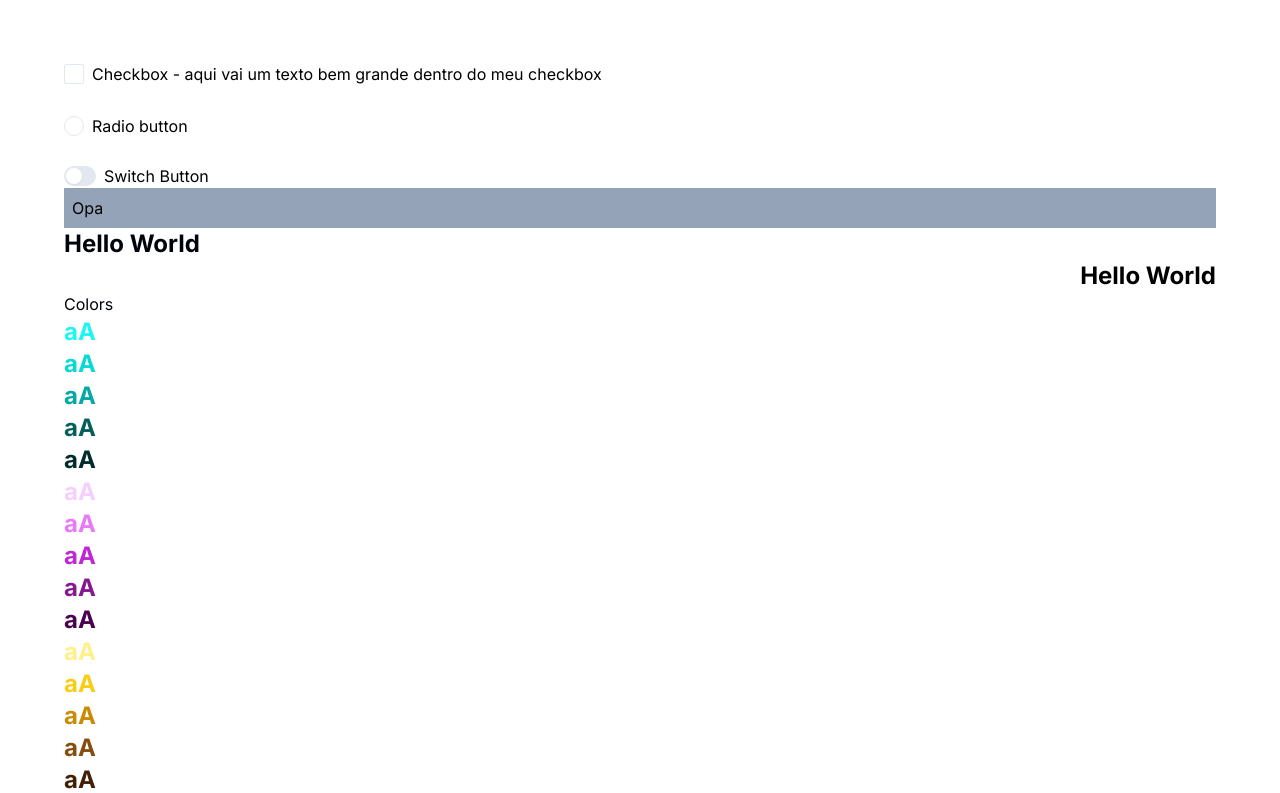
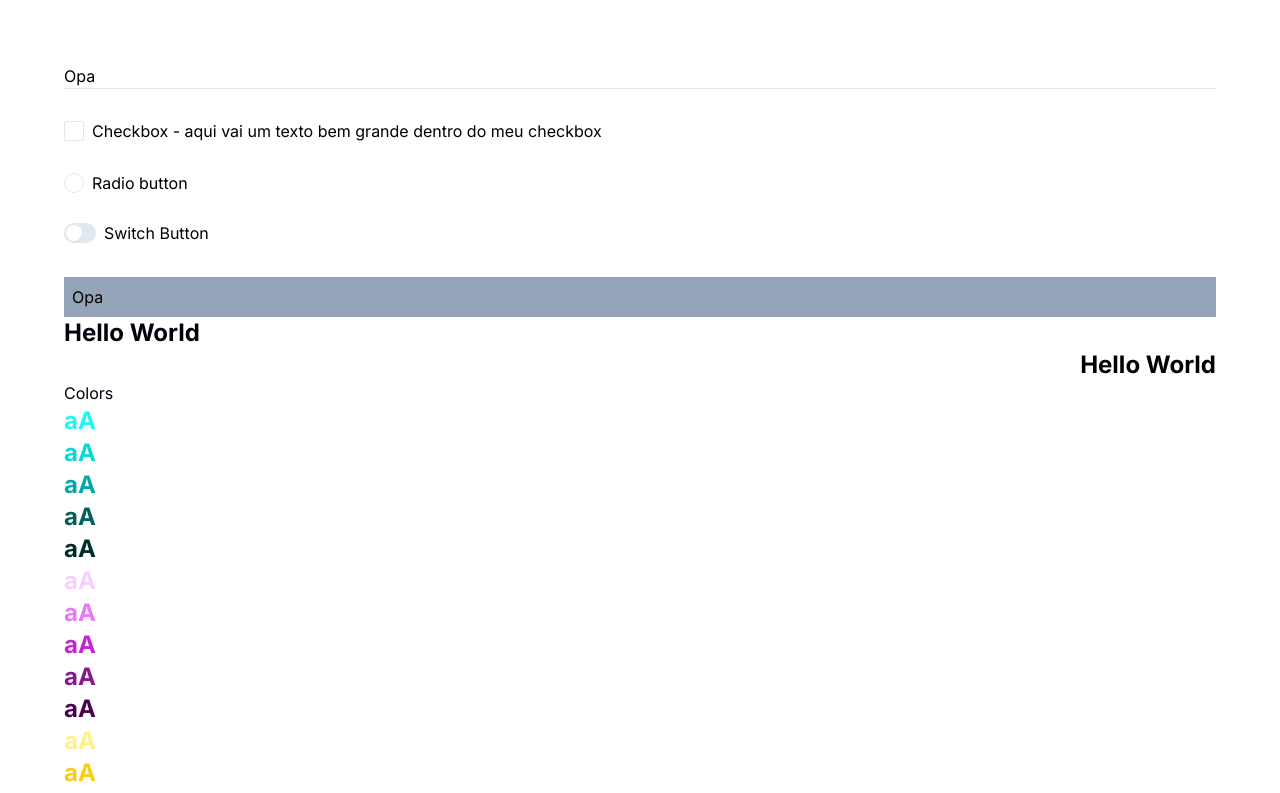
Before and after one commit to johnnyferreiradev/next-template, a Next.js app: page / in a window 1280 px wide. Shown: the top 793 px of the page. Built offline with nearby package versions, Linux system fonts and the light colour scheme.

Commit message:
Creating collapse component

```diff
--- a/src/app/page.tsx
+++ b/src/app/page.tsx
@@ -7,6 +7,7 @@ import Card from '@/components/atom/Card';
 import Checkbox from '@/components/atom/Checkbox';
 import Radio from '@/components/atom/Radio';
 import SwitchButton from '@/components/atom/SwitchButton';
+import Collapse from '@/components/atom/Collapse';
 
 import { TextColors } from '@/components/atom/Text/types';
 
@@ -17,6 +18,15 @@ export default function Home() {
 
   return (
     <main className="p-16">
+      <Collapse
+        collapseHeader="Opa"
+        isOpen={checked}
+        setIsOpen={() => setChecked(!checked)}
+        className="mb-8"
+      >
+        Conteúdo
+      </Collapse>
+
       <Checkbox
         checked={checked}
         onChange={() => setChecked(!checked)}
@@ -31,7 +41,9 @@ export default function Home() {
       >
         Radio button
       </Radio>
-      <SwitchButton id="switch">Switch Button</SwitchButton>
+      <SwitchButton id="switch" className="mb-8">
+        Switch Button
+      </SwitchButton>
 
       <Card className="p-2" color="grayscale400">
         Opa
--- /dev/null
+++ b/src/components/atom/Collapse/index.tsx
@@ -0,0 +1,33 @@
+import { useRef, useState, useEffect } from 'react';
+
+import { CollapseProps } from './types';
+
+import './styles.css';
+
+export default function Collapse({
+  isOpen,
+  setIsOpen,
+  children,
+  collapseHeader,
+  className = '',
+}: CollapseProps) {
+  const ref = useRef<HTMLDivElement>(null);
+
+  const [height, setHeight] = useState<number | undefined>(0);
+
+  useEffect(() => {
+    if (isOpen) setHeight(ref.current?.getBoundingClientRect().height);
+    else setHeight(0);
+  }, [isOpen]);
+
+  return (
+    <div className={`collapse-component ${className}`.trim()}>
+      <div className="collapse-component__header" onClick={setIsOpen}>
+        {collapseHeader}
+      </div>
+      <div className="collapse-component__content" style={{ height }}>
+        <div ref={ref}>{children}</div>
+      </div>
+    </div>
+  );
+}
--- /dev/null
+++ b/src/components/atom/Collapse/styles.css
@@ -0,0 +1,21 @@
+@tailwind base;
+@tailwind components;
+@tailwind utilities;
+
+@layer components {
+  .collapse-component {
+    @apply w-full;
+  }
+
+  .collapse-component__header {
+    @apply w-full border-b border-[var(--grayscale-color-200)] cursor-pointer;
+  }
+
+  .collapse-component__content {
+    @apply overflow-hidden transition-all;
+  }
+
+  .collapse-component__content > div {
+    @apply py-4;
+  }
+}
--- /dev/null
+++ b/src/components/atom/Collapse/types.ts
@@ -0,0 +1,7 @@
+export interface CollapseProps {
+  isOpen: boolean;
+  setIsOpen: () => void;
+  children: React.ReactNode;
+  collapseHeader: React.ReactNode;
+  className?: string;
+}
```
Also changed, not shown: .fttemplates/FTName/index.tsx, .fttemplates/FTName/styles.css (added).
